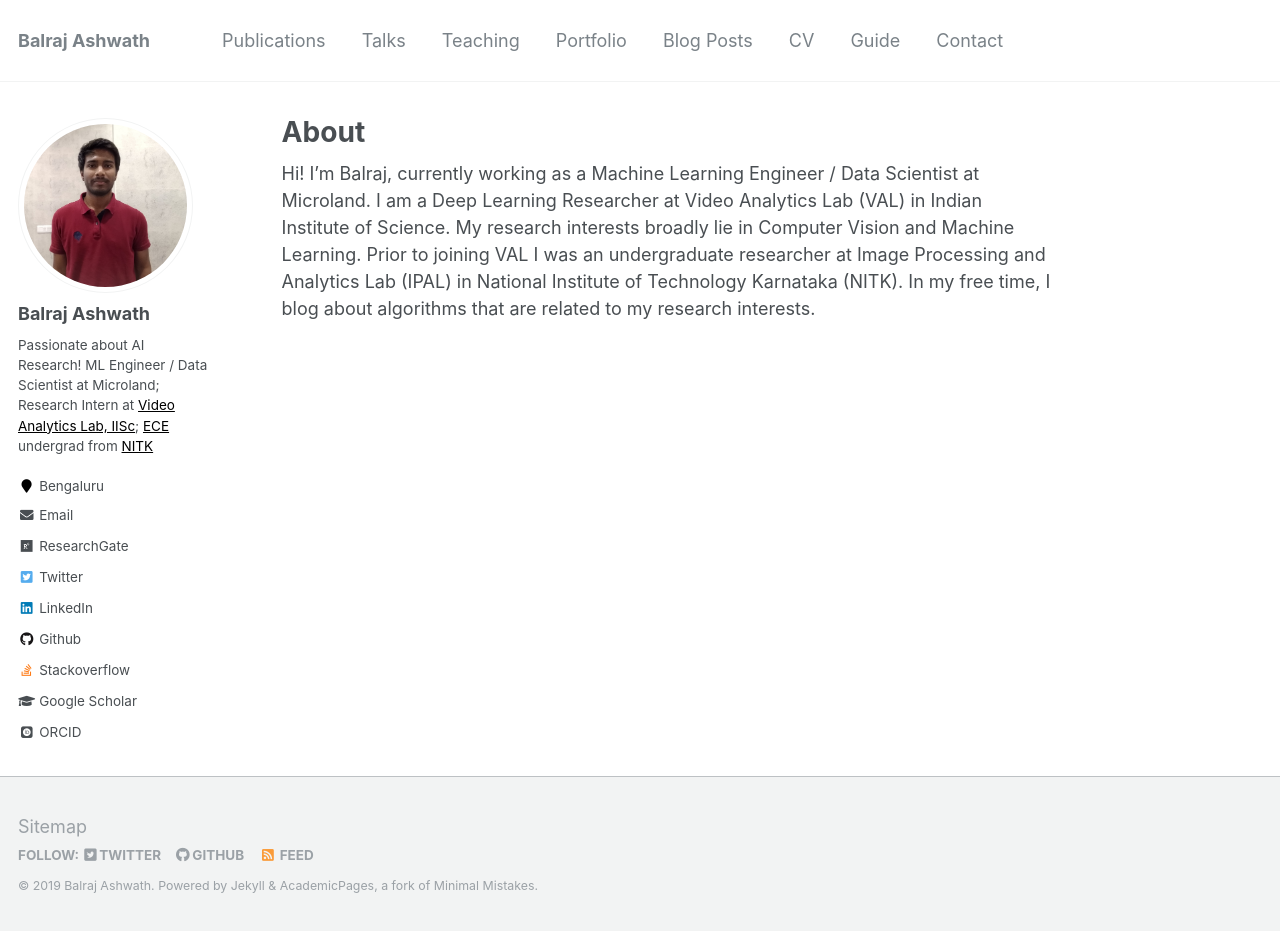
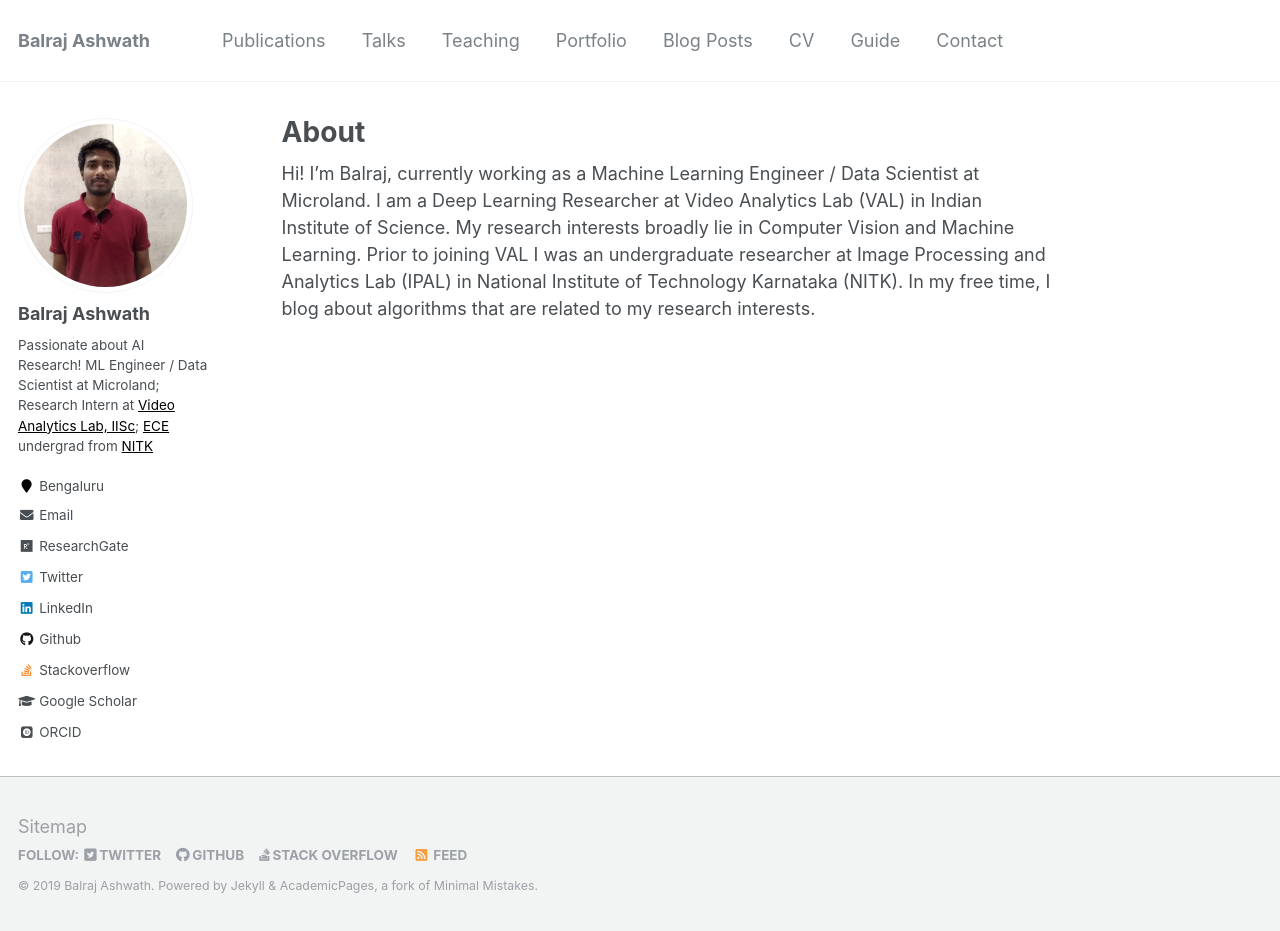
Before and after one commit to BalrajAshwath/BalrajAshwath.github.io, a Jekyll site: the page built from _pages/about.md, in a window 1280 px wide and 931 px high. Built offline with Jekyll 4.4.1, drawn with Linux system fonts in a browser that asks for light colours; some web fonts are replaced.

Commit message:
Modified footer

```diff
--- a/_includes/footer.html
+++ b/_includes/footer.html
@@ -14,9 +14,12 @@
     {% if site.author.github %}
       <li><a href="http://github.com/{{ site.author.github }}"><i class="fab fa-github" aria-hidden="true"></i> GitHub</a></li>
     {% endif %}
-    {% if site.author.bitbucket %}
+    {% if site.author.stackoverflow %}
+      <li><a href="http://stackoverflow.org/{{ site.author.stackoverflow }}"><i class="fab fa-stack-overflow" aria-hidden="true"></i> Stack Overflow</a></li>
+    {% endif %}
+    <!-- {% if site.author.bitbucket %}
       <li><a href="http://bitbucket.org/{{ site.author.bitbucket }}"><i class="fab fa-bitbucket" aria-hidden="true"></i> Bitbucket</a></li>
-    {% endif %}
+    {% endif %} -->
     <li><a href="{% if site.atom_feed.path %}{{ site.atom_feed.path }}{% else %}{{ base_path }}/feed.xml{% endif %}"><i class="fa fa-fw fa-rss-square" aria-hidden="true"></i> {{ site.data.ui-text[site.locale].feed_label | default: "Feed" }}</a></li>
   </ul>
 </div>
```
